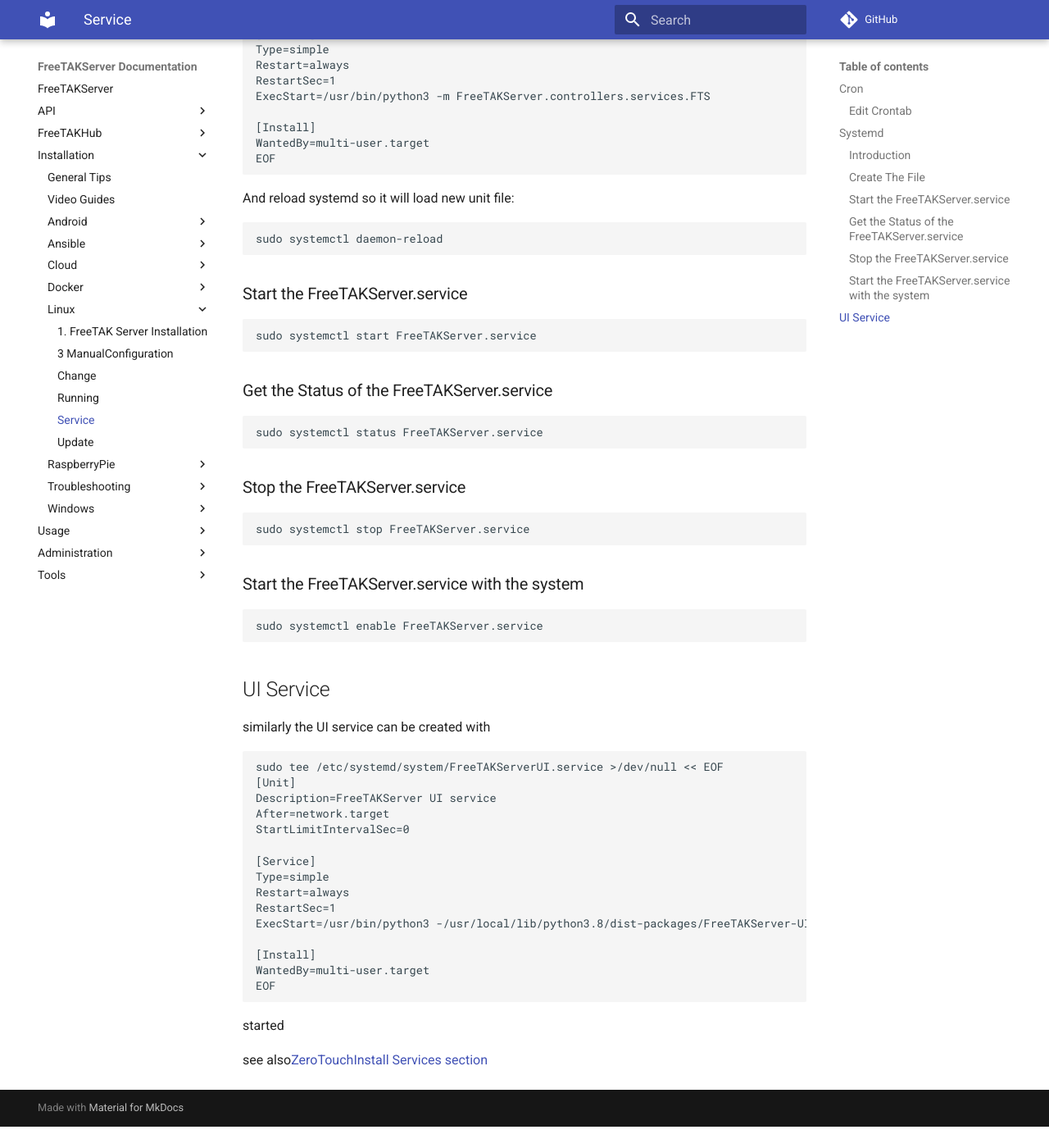
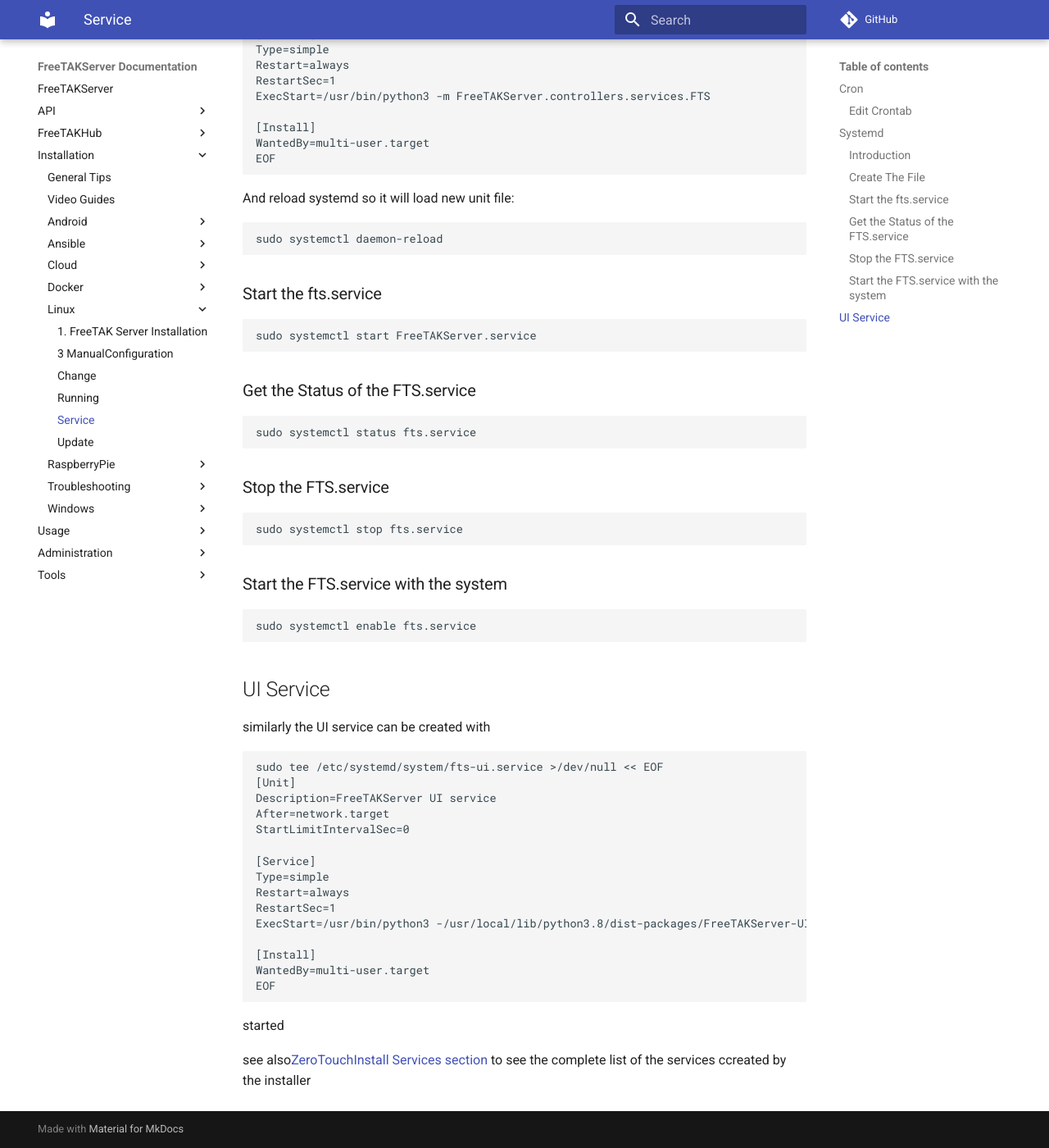
Before and after one commit to FreeTAKTeam/FreeTAKServer-User-Docs, an MkDocs documentation site: the page built from docs/docs/Installation/Linux/Service.md, in a window 1280 px wide and 1400 px high, scrolled down 1247 px. Shown: the whole window at 82% size. Built offline with MkDocs 1.6.1 and Material for MkDocs 9.7.7, drawn with Linux system fonts in a browser that asks for light colours; comment, search, counter and statistics services are not loaded; before the commit the page ends 2621 px from its top, so only the background shows below that; some of the changed text lies outside the part shown.

Commit message:
update service names to match the ZeroTouch Names

````diff
--- a/docs/docs/Installation/Linux/Service.md
+++ b/docs/docs/Installation/Linux/Service.md
@@ -39,7 +39,7 @@
 copy and past in the console
 
 ```
-sudo tee /etc/systemd/system/FreeTAKServer.service >/dev/null << EOF
+sudo tee /etc/systemd/system/fts.service >/dev/null << EOF
 [Unit]
 Description=FreeTAK Server service
 After=network.target
@@ -61,30 +61,30 @@
 sudo systemctl daemon-reload
 ```
 
-### Start the FreeTAKServer.service
+### Start the fts.service
 ```
 sudo systemctl start FreeTAKServer.service
 ```
 
-### Get the Status of the FreeTAKServer.service
+### Get the Status of the FTS.service
 ```
-sudo systemctl status FreeTAKServer.service
+sudo systemctl status fts.service
 ```
 
-### Stop the FreeTAKServer.service
+### Stop the FTS.service
 ```
-sudo systemctl stop FreeTAKServer.service
+sudo systemctl stop fts.service
 ```
 
-### Start the FreeTAKServer.service with the system
+### Start the FTS.service with the system
 ```
-sudo systemctl enable FreeTAKServer.service
+sudo systemctl enable fts.service
 ```
 
 ## UI Service
 similarly the UI service can be created with
 ```
-sudo tee /etc/systemd/system/FreeTAKServerUI.service >/dev/null << EOF
+sudo tee /etc/systemd/system/fts-ui.service >/dev/null << EOF
 [Unit]
 Description=FreeTAKServer UI service
 After=network.target
@@ -104,4 +104,4 @@
 
 started
 
-see also[ZeroTouchInstall Services section](https://freetakteam.github.io/FreeTAKServer-User-Docs/Installation/Ansible/ZeroTouchInstall/)
+see also[ZeroTouchInstall Services section](https://freetakteam.github.io/FreeTAKServer-User-Docs/Installation/Ansible/ZeroTouchInstall/) to see the complete list of the services ccreated by the installer
````
